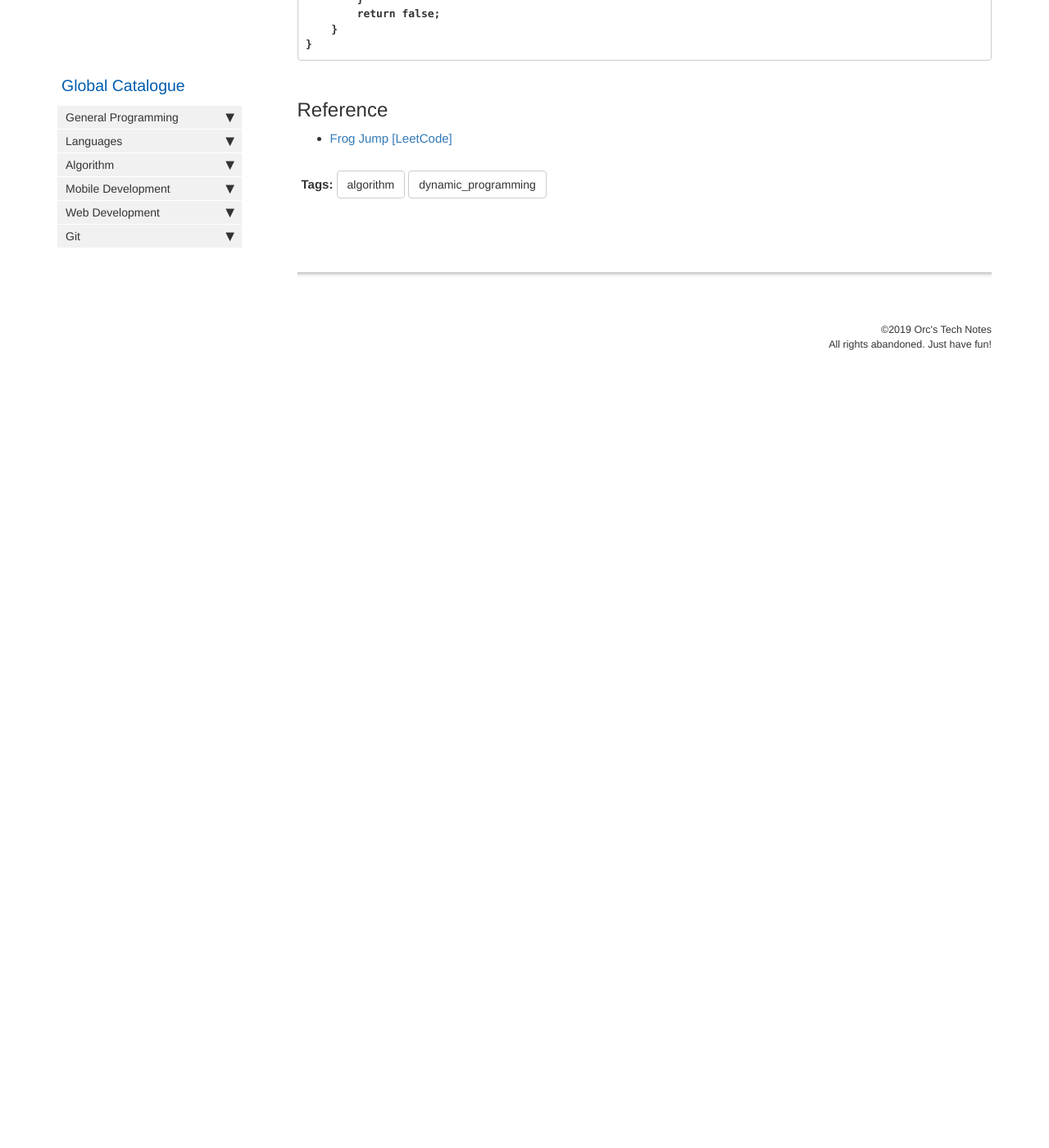
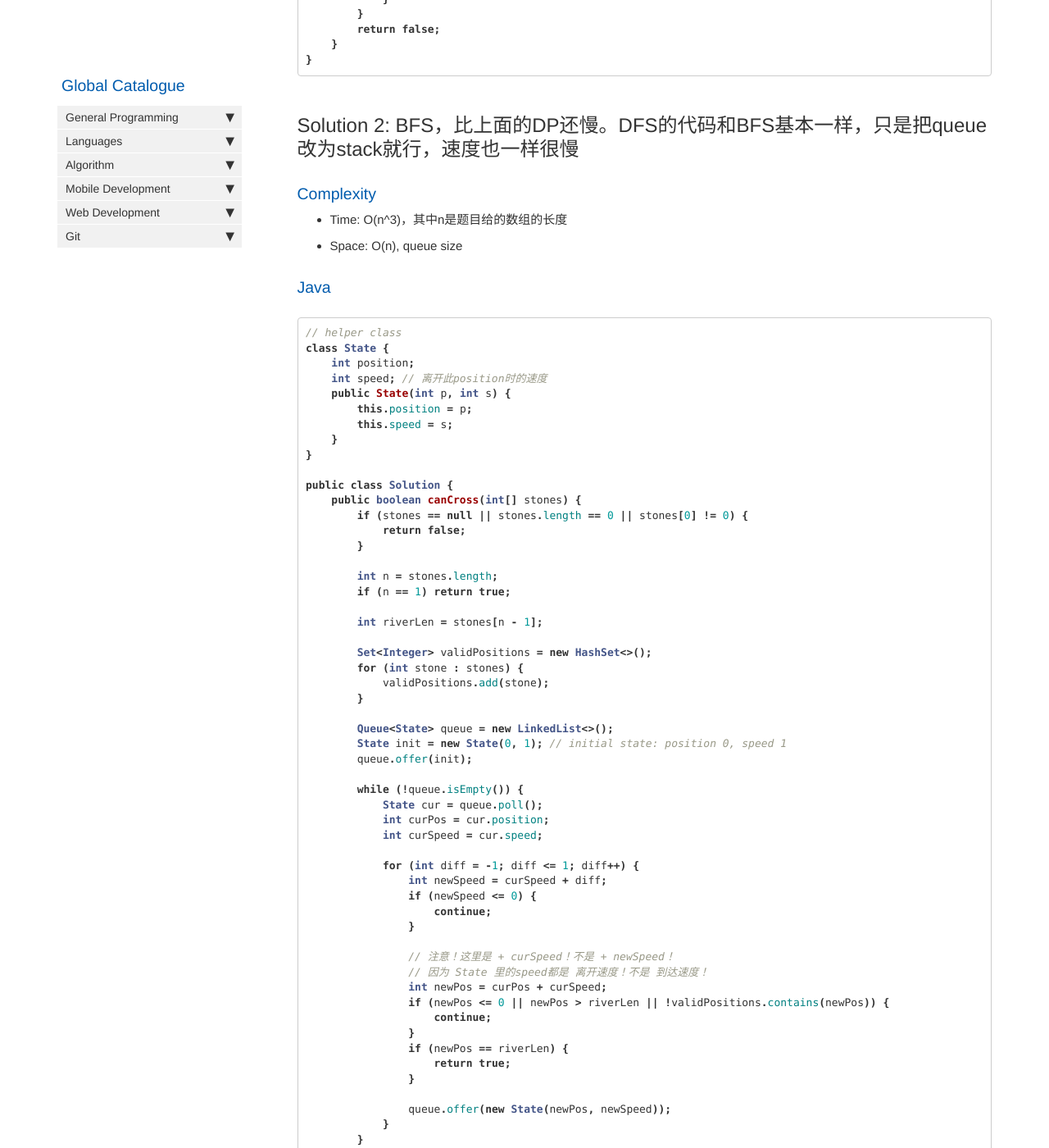
Before and after one commit to HungryOrc/hungryorc.github.io, a Jekyll site: the page built from pages/algorithm/algorithm_frogJump_canCrossRiverOrNot.md, in a window 1280 px wide and 1400 px high, scrolled down 2275 px. Shown: the whole window at 82% size. Built offline with Jekyll 4.4.1, drawn with Linux system fonts in a browser that asks for light colours; nearby versions of some CDN libraries; comment, search, counter and statistics services are not loaded; before the commit the page ends 2754 px from its top, so only the background shows below that; some of the changed text lies outside the part shown.

Commit message:
Update algorithm_frogJump_canCrossRiverOrNot.md

````diff
--- a/pages/algorithm/algorithm_frogJump_canCrossRiverOrNot.md
+++ b/pages/algorithm/algorithm_frogJump_canCrossRiverOrNot.md
@@ -29,7 +29,7 @@ Note
   * Output: False
   * There is no way to jump to the last stone as the gap between the 5th and 6th stone is too large.
 
-## Solution: 我自己的DP做法，实测速度很慢，但自我感觉挺好
+## Solution 1: 我自己的 二维DP做法，实测速度很慢，但自我感觉挺好
 * boolean dp[i][j] 表示 **离开** stones数组里index为i的那个石头（不是指石头的position值为i），**离开的速度** 正好为j，是否有可能实现这种状态
   * 特别注意！这里的速度是离开这个石头时的速度！不是到达这个石头时的速度！这个区别很重要！如果搞混了，题目一定会做错
 * max possible speed 和 river length 的关系：按这题的题意，每次速度变化可以是不变，+1 或 -1，那么最大的速度就是每次都 +1，但当然不可能无限加速下去，加速到 river length 的时候就到头了，那么有：1 + 2 + 3 + 4 + ... + (maxSpeed-1) + maxSpeed >= riverLen，所以 maxSpeed * (maxSpeed + 1) / 2 >= riverLen，所以 maxSpeed 约等于 sqrt(riverLen * 2)
@@ -74,6 +74,7 @@ class Solution {
                         continue;
                     }
 
+                    // 注意！这里应该 减prevSpeed！不是 减curSpeed！
                     int prevPos = curPos - prevSpeed;
                     if (prevPos < 0) {
                         continue;
@@ -100,6 +101,73 @@ class Solution {
 }
 ```
 
+## Solution 2: BFS，比上面的DP还慢。DFS的代码和BFS基本一样，只是把queue改为stack就行，速度也一样很慢
+
+### Complexity
+* Time: O(n^3)，其中n是题目给的数组的长度
+* Space: O(n), queue size
+
+### Java
+```java
+// helper class
+class State {
+    int position;
+    int speed; // 离开此position时的速度
+    public State(int p, int s) {
+        this.position = p;
+        this.speed = s;
+    }
+}
+
+public class Solution {
+    public boolean canCross(int[] stones) {
+        if (stones == null || stones.length == 0 || stones[0] != 0) {
+            return false;
+        }
+
+        int n = stones.length;
+        if (n == 1) return true;
+
+        int riverLen = stones[n - 1];
+
+        Set<Integer> validPositions = new HashSet<>();
+        for (int stone : stones) {
+            validPositions.add(stone);
+        }
+
+        Queue<State> queue = new LinkedList<>();
+        State init = new State(0, 1); // initial state: position 0, speed 1
+        queue.offer(init);
+
+        while (!queue.isEmpty()) {
+            State cur = queue.poll();
+            int curPos = cur.position;
+            int curSpeed = cur.speed;
+
+            for (int diff = -1; diff <= 1; diff++) {
+                int newSpeed = curSpeed + diff;
+                if (newSpeed <= 0) {
+                    continue;
+                }
+
+                // 注意！这里是 + curSpeed！不是 + newSpeed！
+                // 因为 State 里的speed都是 离开速度！不是 到达速度！
+                int newPos = curPos + curSpeed;
+                if (newPos <= 0 || newPos > riverLen || !validPositions.contains(newPos)) {
+                    continue;
+                }
+                if (newPos == riverLen) {
+                    return true;
+                }
+
+                queue.offer(new State(newPos, newSpeed));
+            }
+        }
+        return false;
+    }
+}
+```
+
 ## Reference
 * [Frog Jump [LeetCode]](https://leetcode.com/problems/frog-jump/description/)
 
````
